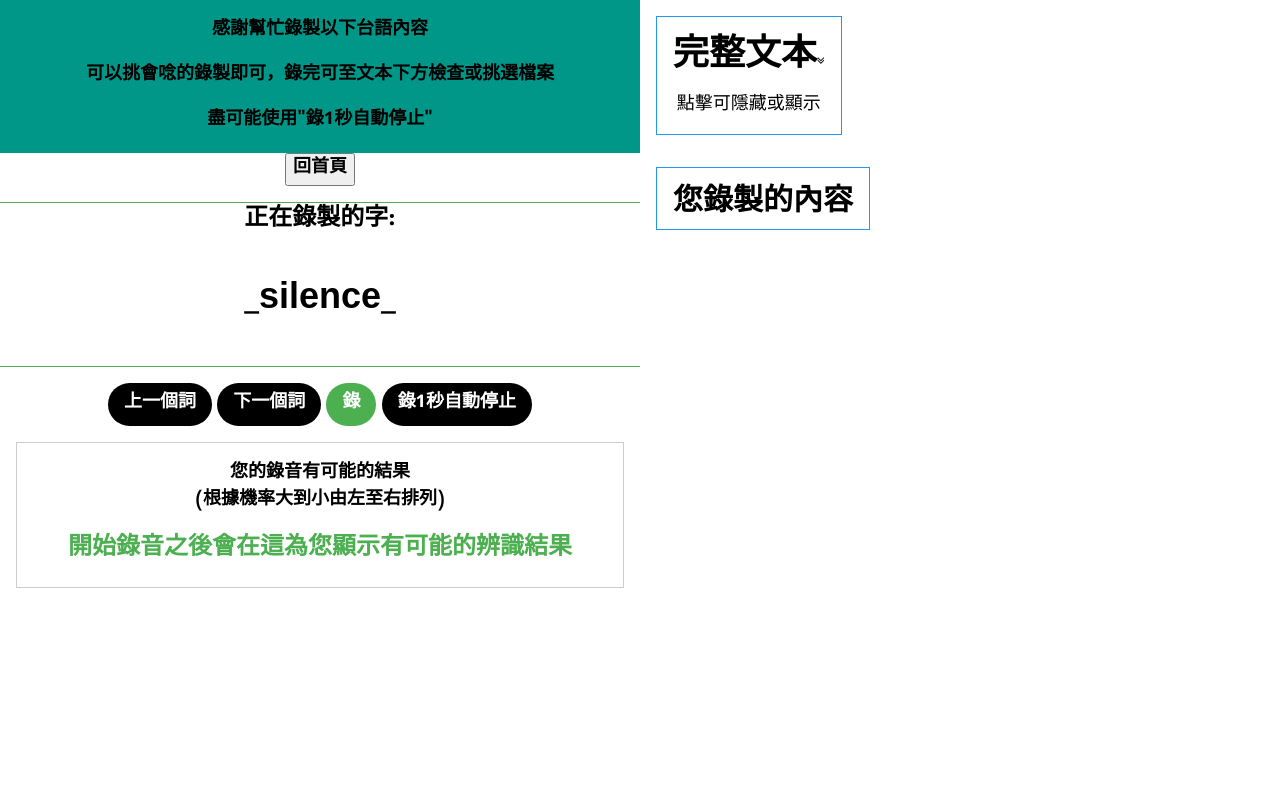
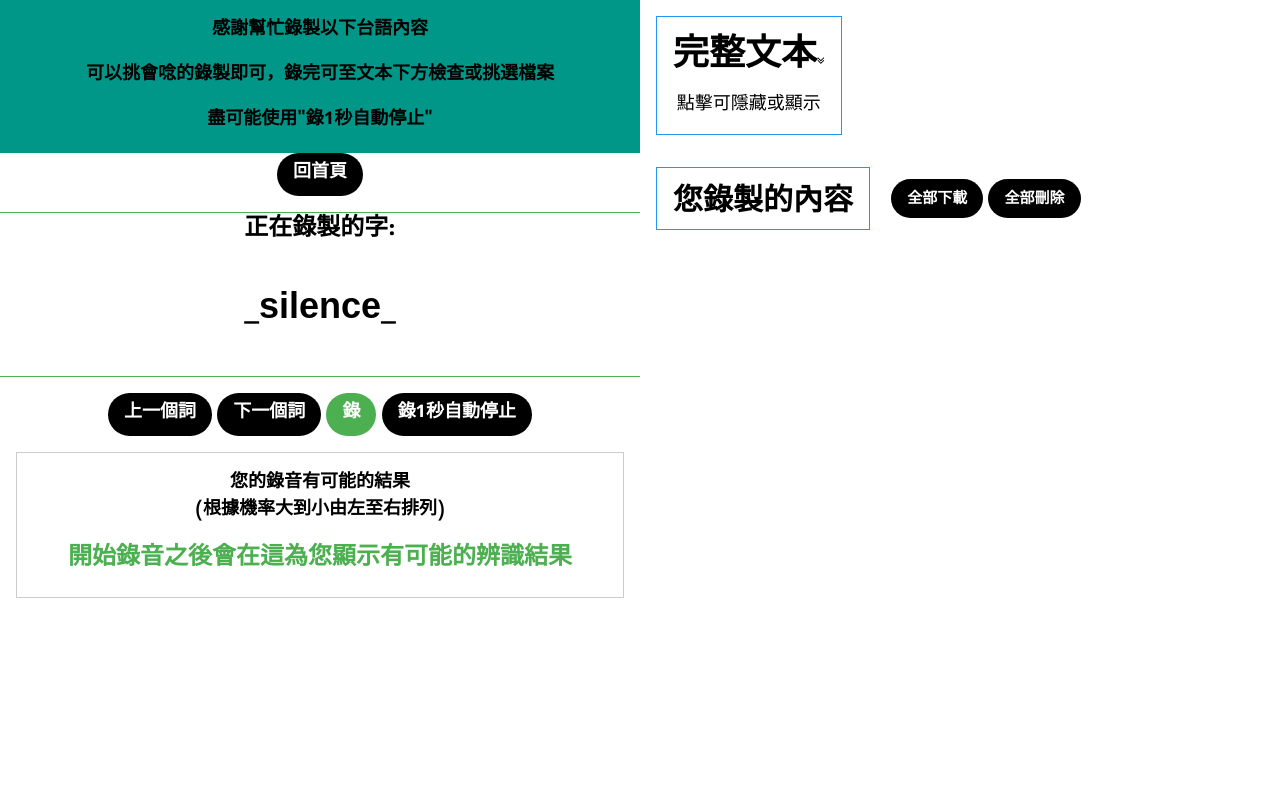
Before and after one commit to cguddd/recorder6.0, a Django app: template templates/recognizer.html in a window 1280 px wide. Run offline with Django 3.2, Linux system fonts and the light colour scheme; the template is opened without the code that fills it, so the values that code supplies are empty; some libraries are stand-ins or nearby versions; some web fonts are replaced.

Commit message:
Add files via upload

```diff
--- a/templates/recognizer.html
+++ b/templates/recognizer.html
@@ -37,6 +37,8 @@
 </div>
 
 <h2 class=" w3-button w3-border  w3-hover-teal w3-border-blue w3-margin"><b>您錄製的內容</h2>
+  <button type="button" class="w3-btn w3-black w3-round-xxlarge" onclick="download_all(this);" id="download_all">全部下載</button>
+  <button type="button" class="w3-btn w3-black w3-round-xxlarge" onclick="delete_all(this);" id="delete_all">全部刪除</button>
   <ul id="recordingslist"></ul>
 
 </div>
@@ -51,7 +53,7 @@
   <p>可以挑會唸的錄製即可，錄完可至文本下方檢查或挑選檔案</p>
   <p>盡可能使用"錄1秒自動停止"</p>
   </div>
-  <input type ="button" onclick="location.href='../'" value="回首頁"> </input>
+  <input type ="button" class="w3-button w3-light-blue w3-round-xxlarge w3-black" onclick="location.href='../'" value="回首頁"> </input>
   <p hidden class="w3-xlarge">您的暱稱為<b> {{ rlt }}</p>
 
   <div class="w3-panel w3-border-top w3-border-bottom w3-border-green">
@@ -112,6 +114,31 @@
         $("#theTable").slideToggle("fast");
     });
   });
+
+  function download_all() {
+      var myNodeList = document.querySelectorAll("button");
+      var i = myNodeList.length;
+      //alert(i);
+      //myNodeList[5].click();
+      if(i>5){
+          for (i = 2; i <= myNodeList.length - 5; i=i+2) { //總數扣掉上一個詞 下一個詞 錄 錄一秒 從0開始數 -5
+              myNodeList[i].click();
+          }
+      }
+  }
+
+  function delete_all() {
+      var myNodeList = document.querySelectorAll("button");
+      var i = myNodeList.length;
+      //alert(i);
+      //myNodeList[5].click();
+      if(i>5){
+          for (i = 3; i <= myNodeList.length - 5; i=i+2) { //總數扣掉上一個詞 下一個詞 錄 錄一秒 從0開始數 -5
+              myNodeList[i].click();
+          }
+      }
+  }
+
   //////////////DDD//////////////
   function uploadAudioFromBlob_recog(blob) {
     var csrftoken = getCookie('csrftoken');
```
